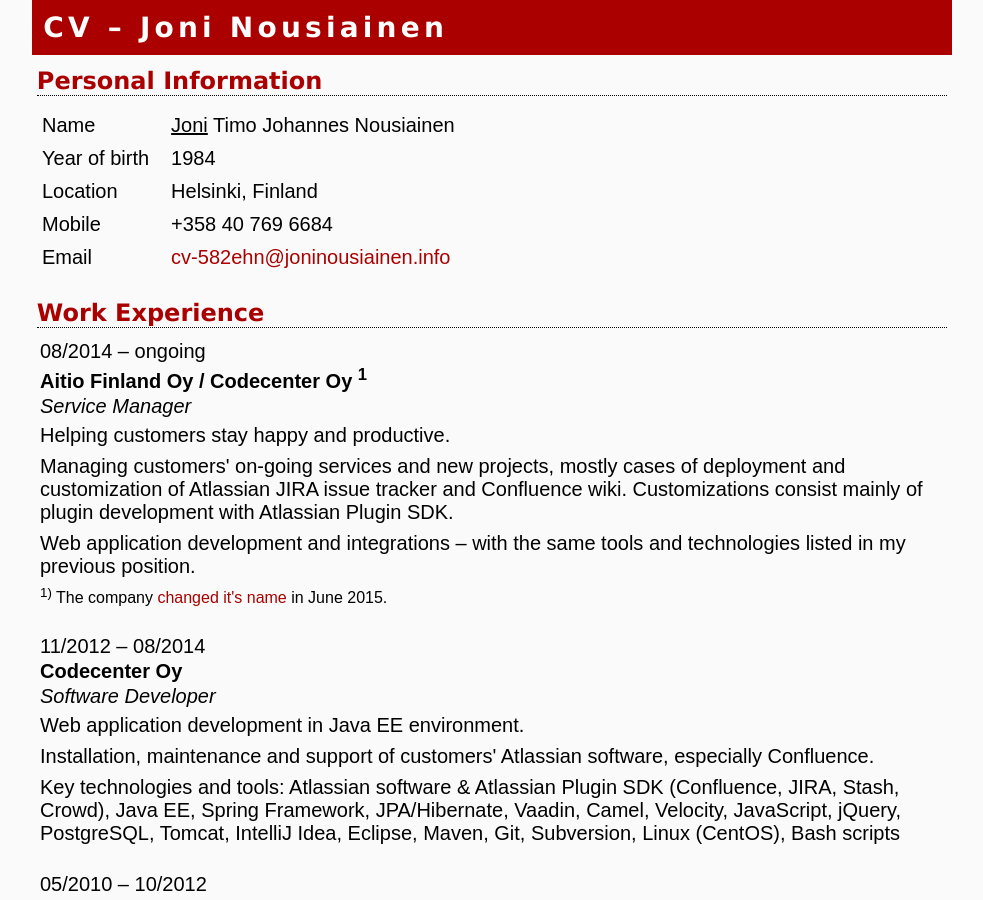
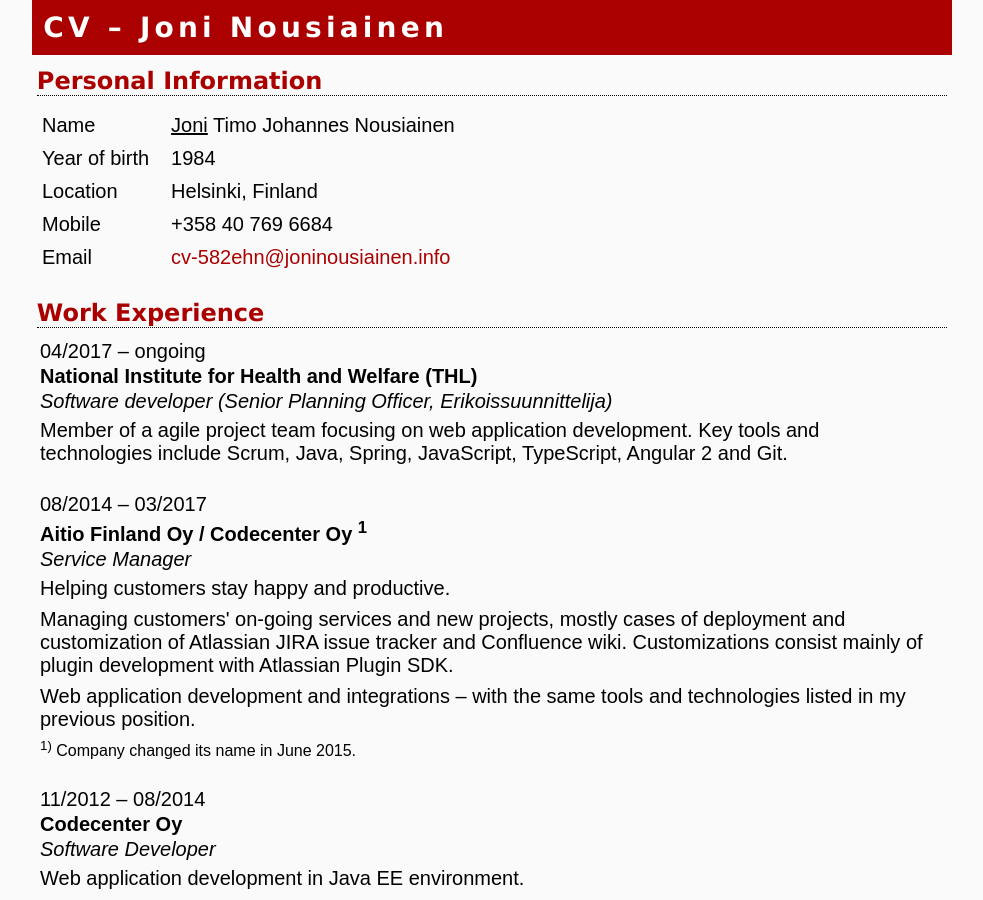
Before and after one commit to joninous/joninous.github.io, a Jekyll site: the page built from cv/index.html, in a window 1280 px wide and 900 px high. Shown: the whole window, without its empty margins (148-1131 px from the left). Built offline with Jekyll 4.4.1, drawn with Linux system fonts in a browser that asks for light colours.

Commit message:
Update job.

```diff
--- a/cv/index.html
+++ b/cv/index.html
@@ -50,13 +50,20 @@
 <h2>Work Experience</h2>
 
 <div class="work">
-<div class="time">08/2014 &ndash; ongoing</div>
+<div class="time">04/2017 &ndash; ongoing</div>
+<div class="organization">National Institute for Health and Welfare (THL)</div>
+<div class="position">Software developer (Senior Planning Officer, Erikoissuunnittelija)</div>
+<div class="description"><p>Member of a agile project team focusing on web application development. Key tools and technologies include Scrum, Java, Spring, JavaScript, TypeScript, Angular 2 and Git.</p></div>
+</div>
+
+<div class="work">
+<div class="time">08/2014 &ndash; 03/2017</div>
 <div class="organization">Aitio Finland Oy / Codecenter Oy <sup>1</sup></div>
 <div class="position">Service Manager</div>
 <div class="description"><p>Helping customers stay happy and productive.</p>
 <p>Managing customers' on-going services and new projects, mostly cases of deployment and customization of Atlassian JIRA issue tracker and Confluence wiki. Customizations consist mainly of plugin development with Atlassian Plugin SDK.</p>
 <p>Web application development and integrations – with the same tools and technologies listed in my previous position.</p>
-<p class="oldish"><sup>1)</sup> The company <a href="http://www.aitiofinland.com/2015/06/codecenter-on-nyt-aitio-me-kun-ei-vain-koodata/" target="_blank">changed it's name</a> in June 2015.</p></div>
+<p class="oldish"><sup>1)</sup> Company changed its name in June 2015.</p></div>
 </div>
 
 <div class="work">
--- a/index.html
+++ b/index.html
@@ -5,7 +5,7 @@
 ---
 <h1>About Joni</h1>
 
-<p>Service manager and web developer at <a href="http://aitio.io/" target="_blank">Aitio Finland Oy</a></p>
+<p>Software developer at <a href="https://www.thl.fi/en" target="_blank" title="National Institute for Health and Welfare">THL</a></p>
 <p>Vegetarian food, clean energy and sustainable development enthusiast</p>
 <p>Hobby boulderer and casual guitarist</p>
 
```
